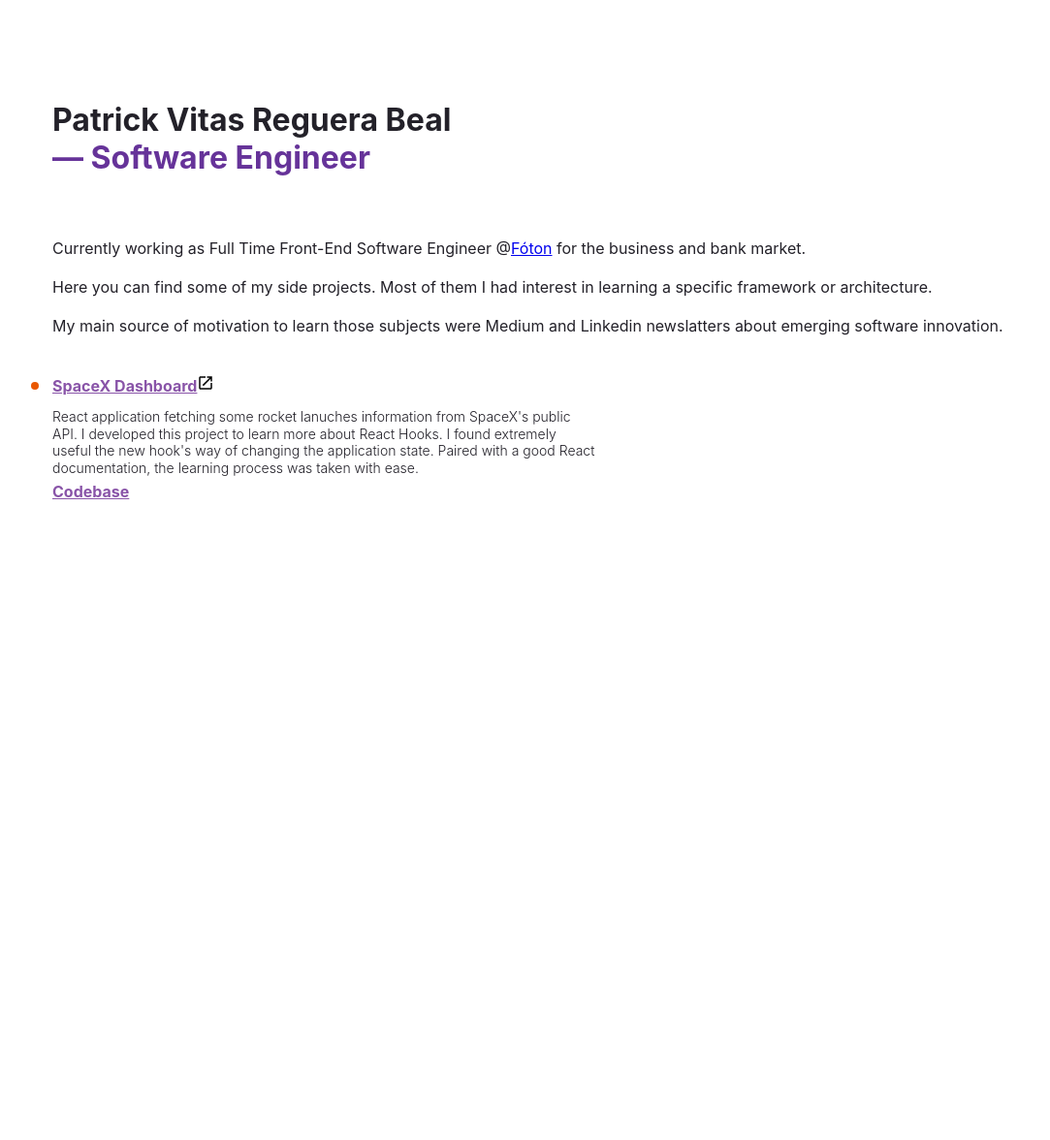
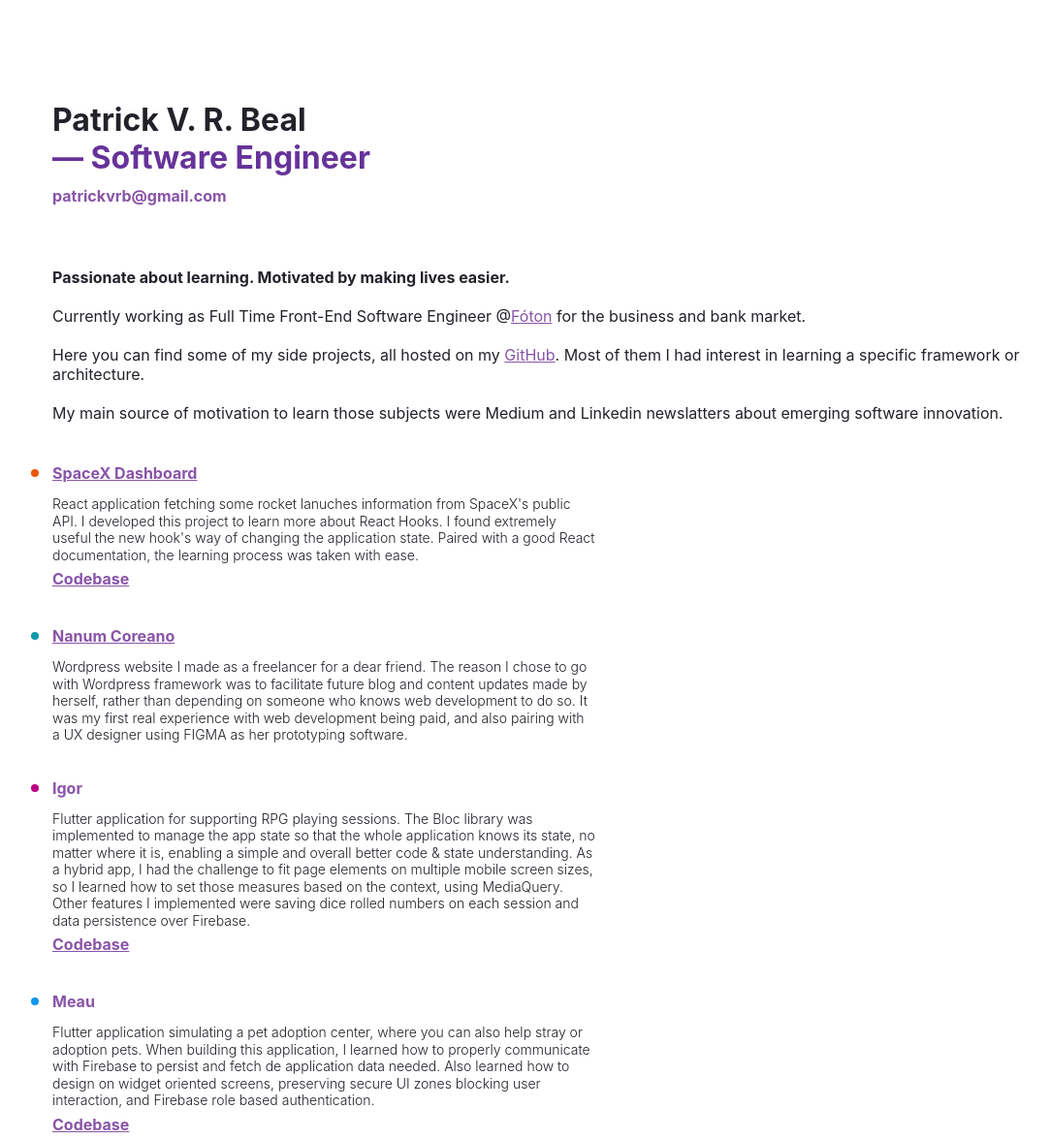
Before and after one commit to patrickvrb/patrickvrb.github.io, a Gatsby site: page / in a window 1280 px wide. Shown: the whole page at 97% size, without its empty margins (50-1133 px from the left). Before the commit the page ends 800 px from the top, so only its background shows below. Built offline with nearby package versions, Linux system fonts and the light colour scheme; Gatsby itself is replaced by a stand-in of ours.

Commit message:
Infos completion

```diff
--- a/package.json
+++ b/package.json
@@ -14,7 +14,7 @@
     "serve": "gatsby serve",
     "clean": "gatsby clean",
     "predeploy": "npm run build",
-    "deploy": "gh-pages -d build"
+    "deploy": "gh-pages -d public"
   },
   "dependencies": {
     "gatsby": "^3.1.2",
--- a/src/pages/index.js
+++ b/src/pages/index.js
@@ -1,5 +1,4 @@
 import * as React from 'react';
-import icon from '../images/open_link.svg';
 
 // styles
 const pageStyles = {
@@ -42,9 +41,10 @@ const linkStyle = {
   verticalAlign: '5%',
 };
 
-const docLinkStyle = {
+const subHeader = {
   ...linkStyle,
   listStyleType: 'none',
+  marginTop: 10,
   marginBottom: 24,
 };
 
@@ -54,12 +54,6 @@ const descriptionStyle = {
   marginTop: 10,
   marginBottom: 0,
   lineHeight: 1.25,
-};
-
-const docLink = {
-  text: 'Documentation',
-  url: 'https://www.gatsbyjs.com/docs/',
-  color: '#8954A8',
 };
 
 const badgeStyle = {
@@ -89,6 +83,34 @@ const links = [
     color: '#E95800',
     codebase: 'https://github.com/patrickvrb/spaceX-launches',
   },
+  {
+    text: 'Nanum Coreano',
+    url: 'https://nanumcoreano.com.br/',
+    description:
+      'Wordpress website I made as a freelancer for a dear friend. The reason I chose to go with Wordpress framework was to facilitate future blog and content \
+      updates made by herself, rather than depending on someone who knows web development to do so. It was my first real experience with web development being paid, \
+      and also pairing with a UX designer using FIGMA as her prototyping software.',
+    color: '#1099A8',
+  },
+  {
+    text: 'Igor',
+    description:
+      'Flutter application for supporting RPG playing sessions. The Bloc library was implemented to manage the app state so that \
+      the whole application knows its state, no matter where it is, enabling a simple and overall better code & state understanding. As a hybrid app, \
+      I had the challenge to fit page elements on multiple mobile screen sizes, so I learned how to set those measures based on the context, using MediaQuery. \
+      Other features I implemented were saving dice rolled numbers on each session and data persistence over Firebase.',
+    color: '#BC027F',
+    codebase: 'https://github.com/bololo21/igor_app',
+  },
+  {
+    text: 'Meau',
+    description:
+      'Flutter application simulating a pet adoption center, where you can also help stray or adoption pets. \
+      When building this application, I learned how to properly communicate with Firebase to persist and fetch de application data needed. \
+      Also learned how to design on widget oriented screens, preserving secure UI zones blocking user interaction, and Firebase role based authentication.',
+    color: '#0D96F2',
+    codebase: 'https://github.com/clararabello/meau_app',
+  },
 ];
 
 // markup
@@ -97,21 +119,42 @@ const IndexPage = () => {
     <main style={pageStyles}>
       <title>Patrick Beal - about me</title>
       <h1 style={headingStyles}>
-        Patrick Vitas Reguera Beal
+        Patrick V. R. Beal
         <br />
         <span style={headingAccentStyles}>— Software Engineer </span>
+        <br />
+        <div style={subHeader}>patrickvrb@gmail.com</div>
       </h1>
+      <strong>
+        Passionate about learning. Motivated by making lives easier.
+      </strong>
+      <br />
+      <br />
       <div>
         Currently working as Full Time Front-End Software Engineer @
-        <a href='http://www.foton.la/' target='_blank' rel='noreferrer'>
+        <a
+          style={{ color: '#8954A8' }}
+          href='http://www.foton.la/'
+          target='_blank'
+          rel='noreferrer'
+        >
           Fóton
         </a>{' '}
         for the business and bank market.{' '}
       </div>
       <br />
       <div>
-        Here you can find some of my side projects. Most of them I had interest
-        in learning a specific framework or architecture.
+        Here you can find some of my side projects, all hosted on my{' '}
+        <a
+          style={{ color: '#8954A8' }}
+          href='github.com/patrickvrb'
+          target='_blank'
+          rel='noreferrer'
+        >
+          GitHub
+        </a>
+        . Most of them I had interest in learning a specific framework or
+        architecture.
       </div>
       <br />
       <div>
@@ -131,7 +174,7 @@ const IndexPage = () => {
                 rel='noreferrer'
               >
                 {link.text}
-                <img src={icon} color='#663399' />
+                {/* <img src={icon} color='#663399' /> */}
               </a>
               {link.badge && (
                 <span style={badgeStyle} aria-label='New Badge'>
```
